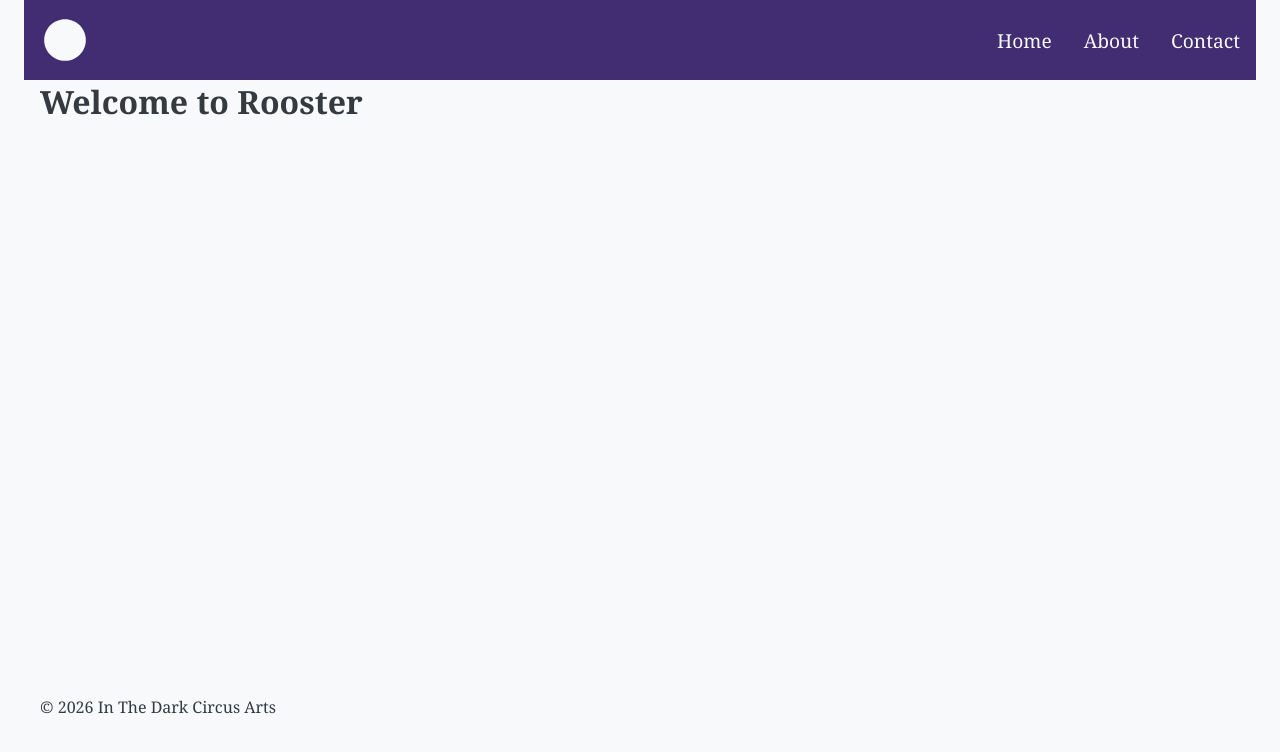
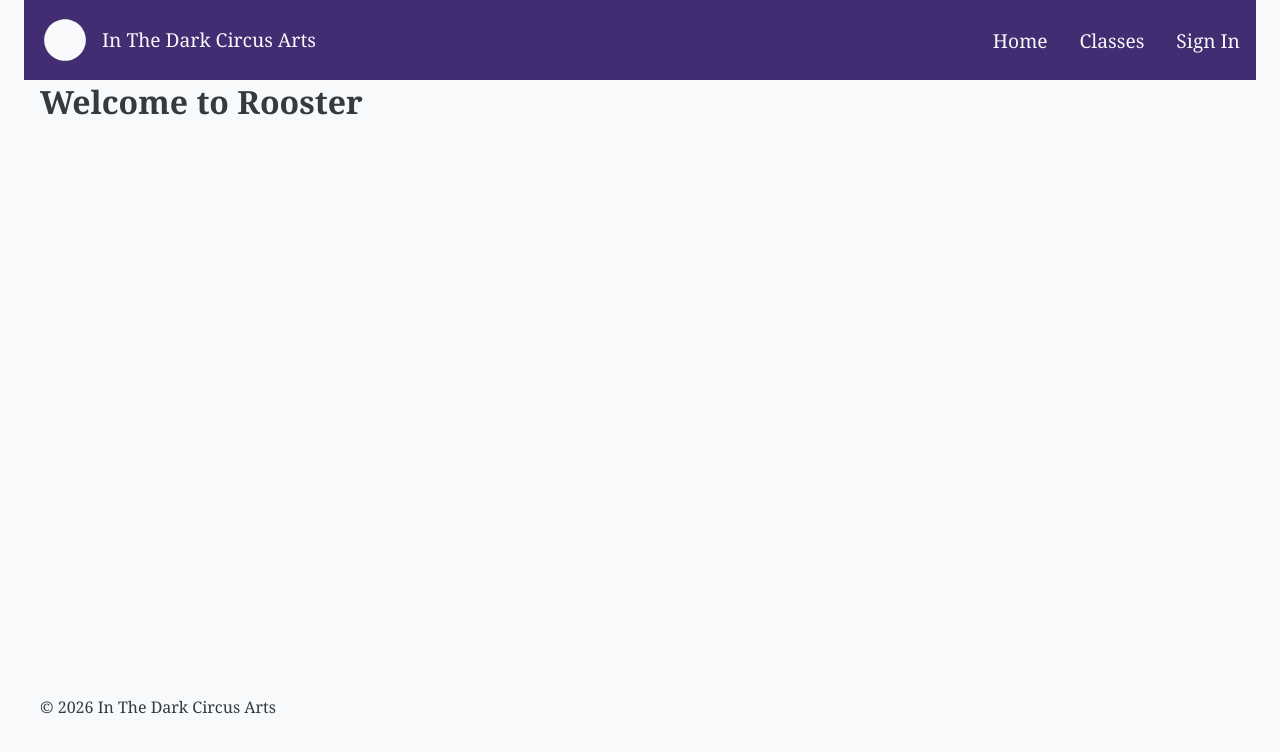
Before and after one commit to Sun-Mountain/rooster, a Next.js app: page / in a window 1280 px wide. Shown: the top 752 px of the page. Built offline with nearby package versions, Linux system fonts and the light colour scheme.

Commit message:
nav drawer

```diff
--- a/src/components/NavMain.tsx
+++ b/src/components/NavMain.tsx
@@ -1,19 +1,39 @@
+'use client';
+
 import Link from "next/link";
 import { Circle as CircleIcon } from "@mui/icons-material";
+import { Drawer } from "@/components/_ui/Drawer";
+import { useWindowSize } from "@/helpers/useWindowSize";
+
+import navLinks from "@/content/NavMainLinks.json";
 
 export const NavMain = () => {
+  const size = useWindowSize();
+  const isMobile = (size.width ?? 0) < 768;
+
+  const links = () => navLinks.map((link) => (
+    <li key={link.href}>
+      <Link href={link.href}>{link.label}</Link>
+    </li>
+  ));
+
   return (
     <nav>
       <div className="navigation-content">
-        <div>
+        <div className="logo-and-title">
           <div className="logo-container">
             <CircleIcon />
           </div>
+          {!isMobile && <Link className="title" href="/">In The Dark Circus Arts</Link>}
         </div>
         <ul>
-          <li><Link href="/">Home</Link></li>
-          <li><Link href="/about">About</Link></li>
-          <li><Link href="/contact">Contact</Link></li>
+          {isMobile ? (
+            <Drawer>
+              <ul className="drawer-links">{links()}</ul>
+            </Drawer>
+          ) : (
+            <ul>{links()}</ul>
+          )}
         </ul>
       </div>
     </nav>
--- /dev/null
+++ b/src/components/_ui/Button.tsx
@@ -0,0 +1,24 @@
+import { MouseEvent, MouseEventHandler, ReactNode } from "react";
+
+interface ButtonProps {
+  children: ReactNode;
+  ariaLabel?: string;
+  className?: string;
+  disabled?: boolean;
+  type?: "button" | "submit" | "reset";
+  onClick?: (() => void);
+  handleClick?: MouseEventHandler<HTMLButtonElement>;
+}
+
+export const Button = ({ children, ariaLabel, className, type = "button", onClick, handleClick, disabled = false }: ButtonProps) => {
+  const handleOnClick = (event?: MouseEvent<HTMLButtonElement>) => {
+    if (onClick) onClick();
+    if (handleClick && event) handleClick(event);
+  }
+
+  return (
+    <button aria-label={ariaLabel} className={className} type={type} onClick={handleOnClick} disabled={disabled}>
+      {children}
+    </button>
+  );
+}
--- /dev/null
+++ b/src/components/_ui/Drawer.tsx
@@ -0,0 +1,39 @@
+'use client';
+
+import { useState } from "react";
+import { Drawer as DrawerUI } from "@mui/material";
+import { ReactNode } from "react";
+import { Button } from "@/components/_ui/Button";
+import { Menu, Close } from "@mui/icons-material";
+
+interface DrawerProps {
+  anchor?: 'left' | 'top' | 'right' | 'bottom';
+  children: ReactNode;
+}
+
+export const Drawer = ({ children, anchor = 'right' }: DrawerProps) => {
+  const [open, setOpen] = useState(false);
+
+  const toggleDrawer = (newOpen: boolean) => () => {
+    setOpen(newOpen);
+  };
+
+
+  return (
+    <>
+      <Button className="icon" onClick={toggleDrawer(true)}>
+        <Menu />
+      </Button>
+      <DrawerUI onClose={toggleDrawer(false)} open={open} anchor={anchor}>
+        <div className="drawer-content">
+        <div className="drawer-header">
+          <Button className="icon transparent" onClick={toggleDrawer(false)}>
+            <Close />
+          </Button>
+        </div>
+          {children}
+        </div>
+      </DrawerUI>
+    </>
+  );
+};
--- /dev/null
+++ b/src/content/NavMainLinks.json
@@ -0,0 +1,14 @@
+[
+  {
+    "href": "/",
+    "label": "Home"
+  },
+  {
+    "href": "/classes",
+    "label": "Classes"
+  },
+  {
+    "href": "/sign-in",
+    "label": "Sign In"
+  }
+]
--- /dev/null
+++ b/src/helpers/useWindowSize.ts
@@ -0,0 +1,48 @@
+import { useState, useEffect } from "react";
+
+export function useWindowSize() {
+  // Initialize state with undefined width/height so server and client renders match
+  // Learn more here: https://joshwcomeau.com/react/the-perils-of-rehydration/
+  const [windowSize, setWindowSize] = useState({
+    width: undefined as number | undefined,
+    height: undefined as number | undefined,
+  });
+
+  useEffect(() => {
+    // only execute all the code below in client side
+    // Handler to call on window resize
+    function handleResize() {
+      // Set window width/height to state
+      setWindowSize({
+        width: window.innerWidth,
+        height: window.innerHeight,
+      });
+    }
+
+    // Add event listener
+    window.addEventListener("resize", handleResize);
+
+    // Call handler right away so state gets updated with initial window size
+    handleResize();
+
+    // Remove event listener on cleanup
+    return () => window.removeEventListener("resize", handleResize);
+  }, []); // Empty array ensures that effect is only run on mount
+  return windowSize;
+}
+
+export const useMobileSize = () => {
+  const size = useWindowSize();
+  return (size.width ?? 0) < 768;
+}
+
+export const useTabletSize = () => {
+  const size = useWindowSize();
+  return (size.width ?? 0) < 999;
+}
+
+export const useMobileAndTablet = () => {
+  const size = useWindowSize();
+  const width = size.width ?? 0;
+  return width >= 768 && width < 999;
+}
--- a/src/styles/_resources/_color.scss
+++ b/src/styles/_resources/_color.scss
@@ -22,11 +22,16 @@ $tekhelet-soft: rgba(66, 44, 114, .5);
 $fire-brick-soft: hsla(356, 83%, 41%, 0.05);
 $african-violet-softest: rgba(142, 123, 183, 0.25);
 
+// Body
+$bg-color-light: $seasalt;
+
+// Button
+$button-color: $tekhelet;
+$button-text-color: $seasalt;
+$button-hover: $tekhelet-soft;
+
 // Font
 $text-color-light: $onyx;
-
-// Body
-$bg-color-light: $seasalt;
 
 // Navigation
 $nav-bg-color-light: $tekhelet;
--- /dev/null
+++ b/src/styles/components/buttons.scss
@@ -0,0 +1,50 @@
+@use "@/styles/_resources/_color" as *;
+@use "@/styles/_resources/_variable" as *;
+
+button {
+  background-color: $button-color;
+  color: $button-text-color;
+  border: none;
+  padding: 0.75rem 1.5rem;
+  border-radius: 4px;
+  cursor: pointer;
+  font-family: $font-family;
+  font-size: 1rem;
+  transition: background-color 0.3s ease;
+
+  &:hover {
+    background-color: $button-hover;
+  }
+
+  &[type="submit"] {
+    margin-top: 1.5rem;
+  }
+}
+
+.icon {
+  margin: auto 0;
+  padding: 0.5rem;
+
+  svg {
+    color: $button-text-color;
+    width: 1.5rem;
+    height: 1.5rem;
+    margin: 4px 4px 0 4px;
+  }
+}
+
+.transparent {
+  background-color: transparent;
+  border: 1px solid $button-color;
+  color: $button-color;
+  padding-bottom: 0;
+
+  &:hover {
+    background-color: $button-hover;
+    color: $button-hover;
+  }
+
+  svg {
+    color: $button-color;
+  }
+}
--- /dev/null
+++ b/src/styles/components/drawer.scss
@@ -0,0 +1,31 @@
+@use "@/styles/_resources/_color" as *;
+
+.drawer-content {
+  display: flex;
+  flex-direction: column;
+  padding: 1rem;
+  min-width: 220px;
+
+  li {
+    margin: 0.75rem auto;
+    width: 100%;
+
+    &:hover {
+      background-color: $african-violet-softest;
+    }
+
+    a, a:visited {
+      color: $text-color-light;
+      display: block;
+      font-size: 1.2rem;
+      padding: 0.5rem;
+      text-decoration: none;
+    }
+  }
+}
+
+.drawer-header {
+  display: flex;
+  justify-content: flex-end;
+  padding-bottom: 1rem;
+}
--- a/src/styles/components/navigation.scss
+++ b/src/styles/components/navigation.scss
@@ -40,3 +40,9 @@
     margin: 0;
   }
 }
+
+.logo-and-title {
+  display: flex;
+  align-items: center;
+  gap: 0.75rem;
+}
--- a/src/styles/global.scss
+++ b/src/styles/global.scss
@@ -1,7 +1,9 @@
 @use "@/styles/_resources/_color.scss" as *;
 @use "@/styles/_resources/_variable.scss" as *;
 
-@forward "./components/navigation.scss";
+@forward "@/styles/components/buttons.scss";
+@forward "@/styles/components/drawer.scss";
+@forward "@/styles/components/navigation.scss";
 
 body {
   font-family: $font-family;
```
